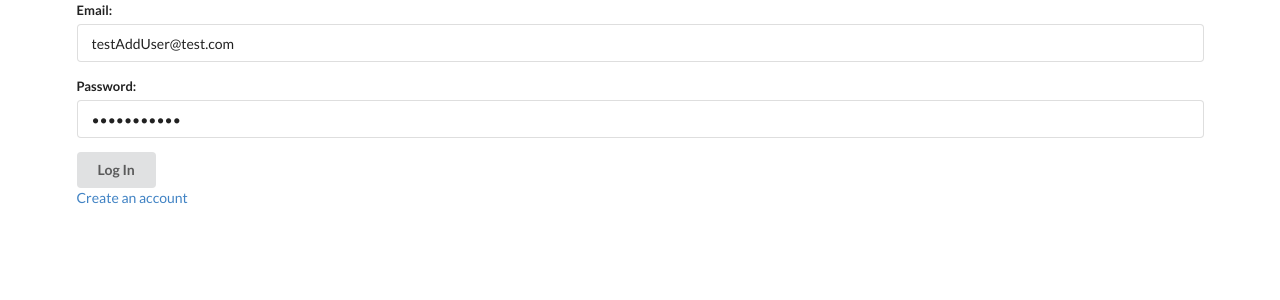
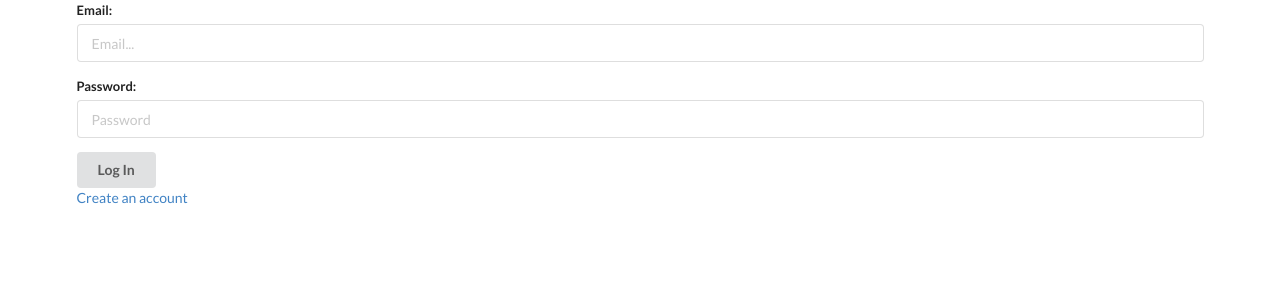
Before and after one commit to Iamasamwich/fitness_track_client, a React (Create React App) app: page / in a window 1280 px wide. Shown: the top 300 px of the page. Built offline with nearby package versions, Linux system fonts and the light colour scheme.

Commit message:
cleaning up a bit

```diff
--- a/src/components/App.js
+++ b/src/components/App.js
@@ -22,7 +22,6 @@ const App = ({login, page, ping}) => {
 };
 
 const mapStateToProps = (state) => {
-  console.log(state);
   return {
     login: state.login,
     page: state.page
--- a/src/components/LogIn.js
+++ b/src/components/LogIn.js
@@ -4,8 +4,8 @@ import {login, changePage} from '../actions';
 
 const LogIn = ({login, changePage}) => {
 
-  const [email, setEmail] = useState('testAddUser@test.com');
-  const [pword, setPword] = useState('newPassword');
+  const [email, setEmail] = useState('');
+  const [pword, setPword] = useState('');
 
   const onSubmit = e => {
     e.preventDefault();
```
